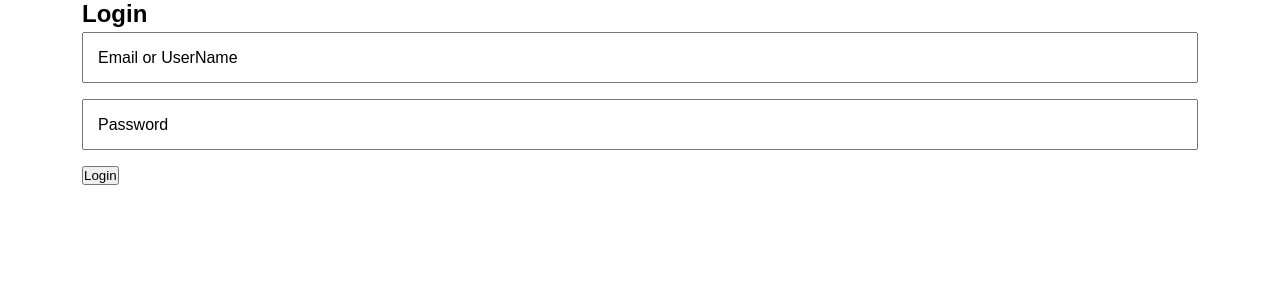
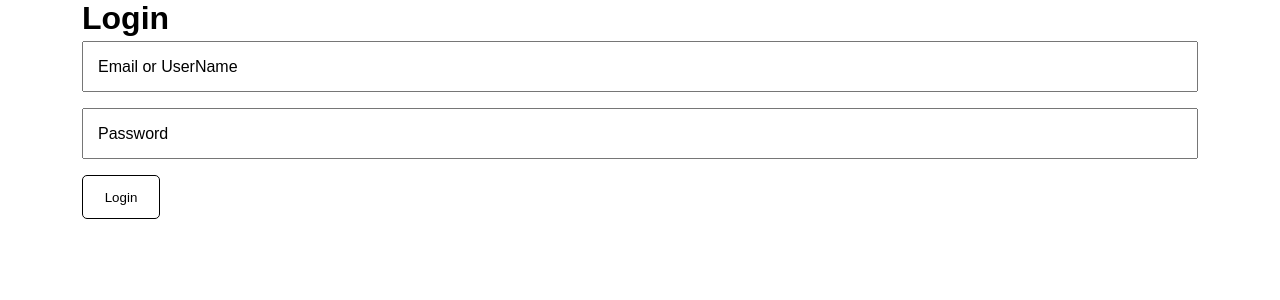
Before and after one commit to obayalhusein/edm-task, a React (Vite) app: page /login in a window 1280 px wide. Shown: the top 300 px of the page. Built offline with nearby package versions, Linux system fonts and the light colour scheme.

Commit message:
create UiButton component

```diff
--- /dev/null
+++ b/src/components/UiElements/UiButton/index.tsx
@@ -0,0 +1,21 @@
+import { FormEvent, ReactNode } from "react";
+import './style.scss';
+
+interface UiButtonProps {
+    label?: string;
+    type?: 'button' | 'submit' | 'reset';
+    color?: 'primary';
+    fill?: 'text' | 'outline';
+    children?: ReactNode;
+    onClick: (e: FormEvent) => void;
+}
+
+const UiButton: React.FC<UiButtonProps> = ({ label, type, color, fill, children, onClick }) => {
+    return (
+        <button type={type} className={`ui-button ${color} ${fill}`} onClick={onClick}>
+          {label ? label : children }
+        </button>
+    );
+}
+
+export default UiButton;
--- /dev/null
+++ b/src/components/UiElements/UiButton/style.scss
@@ -0,0 +1,45 @@
+.ui-button {
+    background-color: #f5f5f5;
+    padding: .5rem;
+    height: 44px;
+    min-width: 78px;
+    border-radius: 5px;
+    border: none;
+    cursor: pointer;
+    transition: .3s;
+
+    &:hover {
+        background-color: #e3e3e3;
+    }
+
+    &.outline {
+        background-color: transparent;
+        border: 1px solid;
+        color: #000;
+    }
+
+    &.text {
+        background-color: transparent;
+        color: #000;
+    }
+
+    &.primary {
+        background-color: var(--primary-color);
+        color: white;
+
+        &:hover {
+            opacity: .9;
+        }
+
+        &.outline {
+            background-color: transparent;
+            border: 2px solid;
+            color: var(--primary-color);
+        }
+
+        &.text {
+            background-color: transparent;
+            color: var(--primary-color);
+        }
+    }
+}
--- a/src/pages/Login/index.tsx
+++ b/src/pages/Login/index.tsx
@@ -3,6 +3,7 @@ import { useDispatch } from 'react-redux';
 import { loginAction } from '../../redux/auth/actions';
 import UiContainer from '../../components/UiElements/UiContainer';
 import UiTextInput from '../../components/UiElements/UiTextInput';
+import UiButton from '../../components/UiElements/UiButton';
 
 interface LoginFormState {
     identifier: string;
@@ -44,10 +45,11 @@ const LoginPage: React.FC = () => {
 
     return (
         <UiContainer>
-        <h2>Login</h2>
+            <h1>Login</h1>
+
             {formData.error && <p className="error">{formData.error}</p>}
+
             <form onSubmit={handleSubmit}>
-
                 <UiTextInput
                     name="identifier"
                     label="Email or UserName"
@@ -64,7 +66,12 @@ const LoginPage: React.FC = () => {
                     onChange={handleInputChange}
                 />
 
-            <button type="submit">Login</button>
+                <UiButton
+                    label="Login"
+                    type="submit"
+                    fill="outline"
+                    onClick={handleSubmit}
+                />
             </form>
         </UiContainer>
     );
```
Lines whose indentation alone changed are shown as unchanged.
